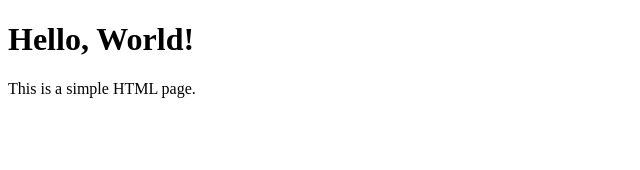
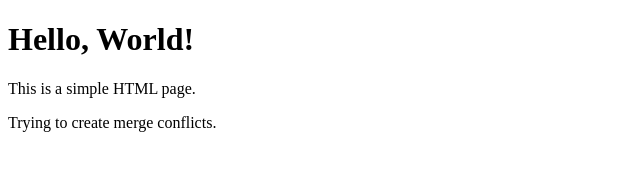
Before and after one commit to ShivangJSS/git-test, a plain HTML site: page index.html in a window 1280 px wide. Shown: the whole page, without its empty margins (0-640 px from the left). Drawn offline with Linux system fonts and the light colour scheme.

Commit message:
try to create merge conflict

```diff
--- a/index.html
+++ b/index.html
@@ -8,5 +8,6 @@
 <body>
     <h1>Hello, World!</h1>
     <p>This is a simple HTML page.</p>
+    <p>Trying to create merge conflicts.</p>
 </body>
 </html>
```
